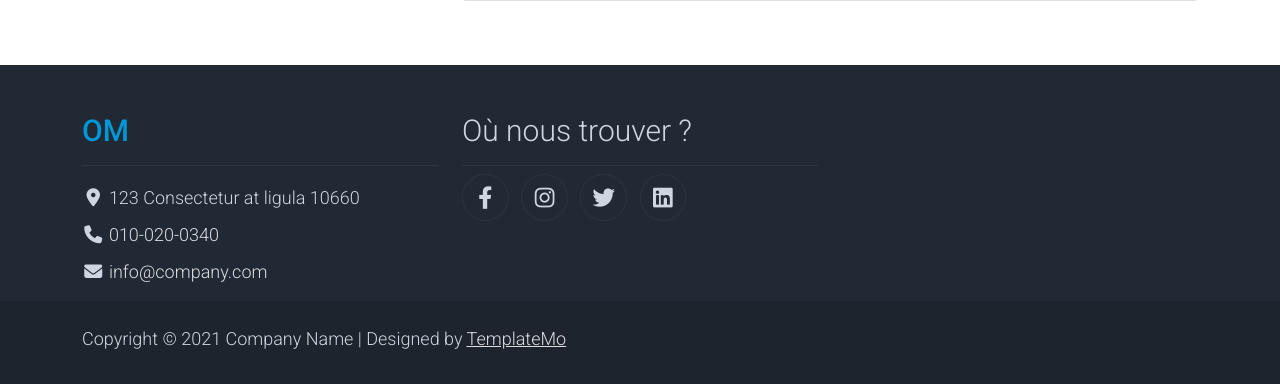
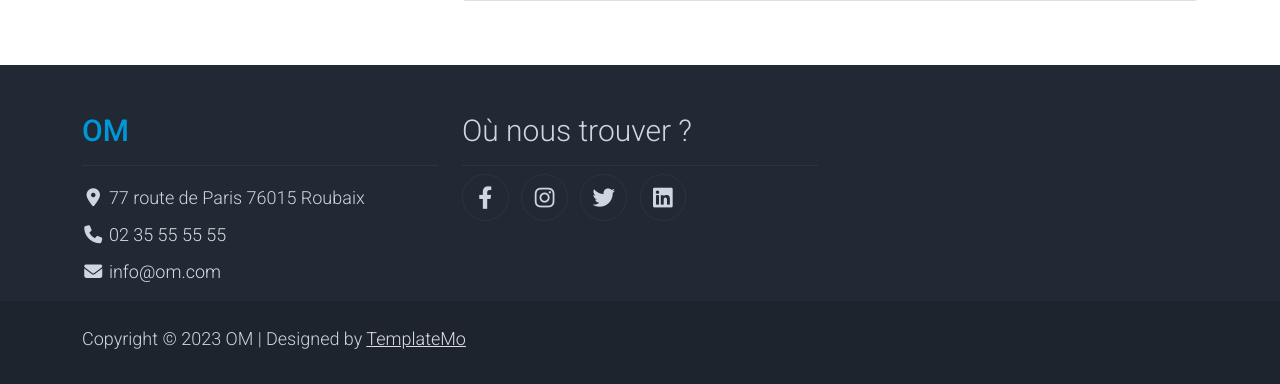
Before and after one commit to ZeeeArtiste/boutique, a Symfony app: template templates/account/index.html.twig in a window 1280 px wide. Shown: the part 627-1011 px from the top of the page. Run offline with Twig, Linux system fonts and the light colour scheme; the template is opened without the code that fills it, so the values that code supplies are empty; some libraries are stand-ins or nearby versions.

Commit message:
update info

```diff
--- a/templates/base.html.twig
+++ b/templates/base.html.twig
@@ -89,15 +89,15 @@
                     <ul class="list-unstyled text-light footer-link-list">
                         <li>
                             <i class="fas fa-map-marker-alt fa-fw"></i>
-                            123 Consectetur at ligula 10660
+                            77 route de Paris 76015 Roubaix
                         </li>
                         <li>
                             <i class="fa fa-phone fa-fw"></i>
-                            <a class="text-decoration-none" href="tel:010-020-0340">010-020-0340</a>
+                            <a class="text-decoration-none" href="tel:010-020-0340">02 35 55 55 55</a>
                         </li>
                         <li>
                             <i class="fa fa-envelope fa-fw"></i>
-                            <a class="text-decoration-none" href="mailto:info@company.com">info@company.com</a>
+                            <a class="text-decoration-none" href="mailto:info@om.com">info@om.com</a>
                         </li>
                     </ul>
                 </div>
@@ -127,7 +127,7 @@
                 <div class="row pt-2">
                     <div class="col-12">
                         <p class="text-left text-light">
-                            Copyright &copy; 2021 Company Name
+                            Copyright &copy; 2023 OM
                             | Designed by <a rel="sponsored" href="https://templatemo.com" target="_blank">TemplateMo</a>
                         </p>
                     </div>
```
